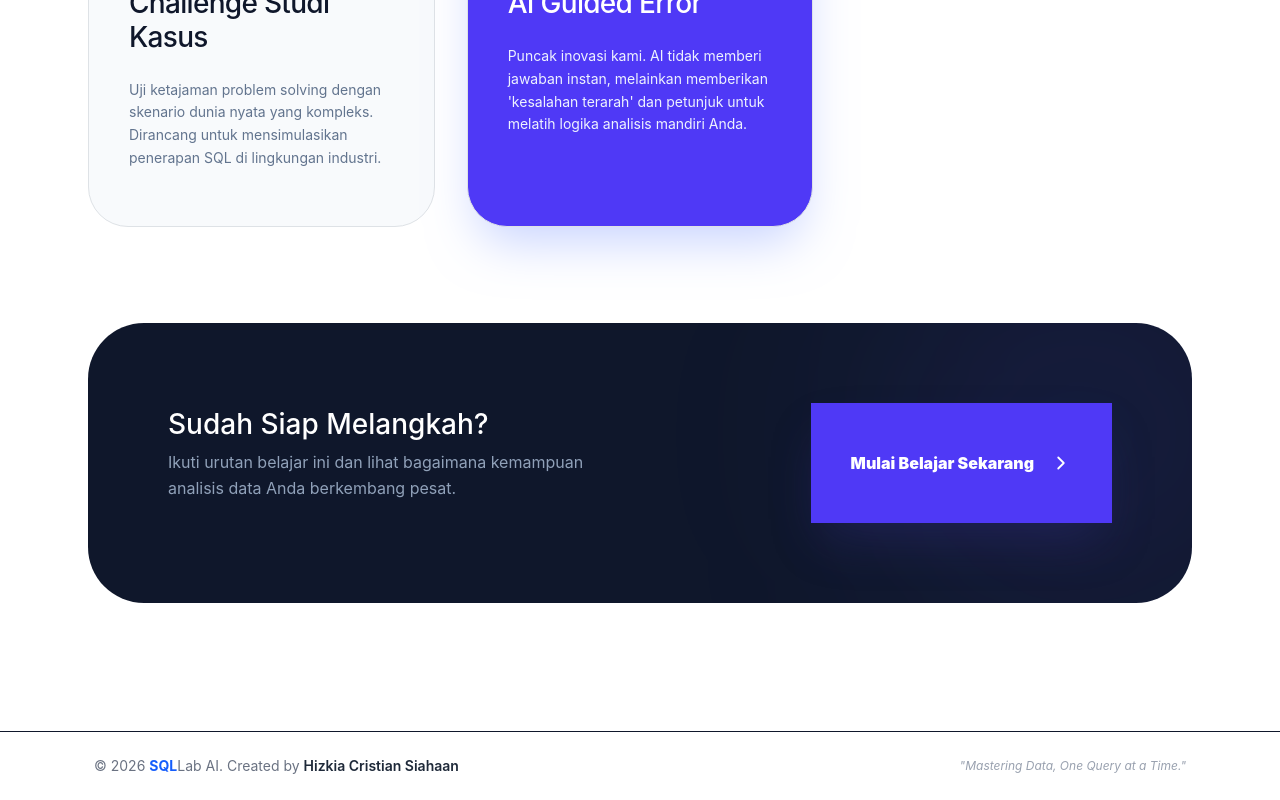
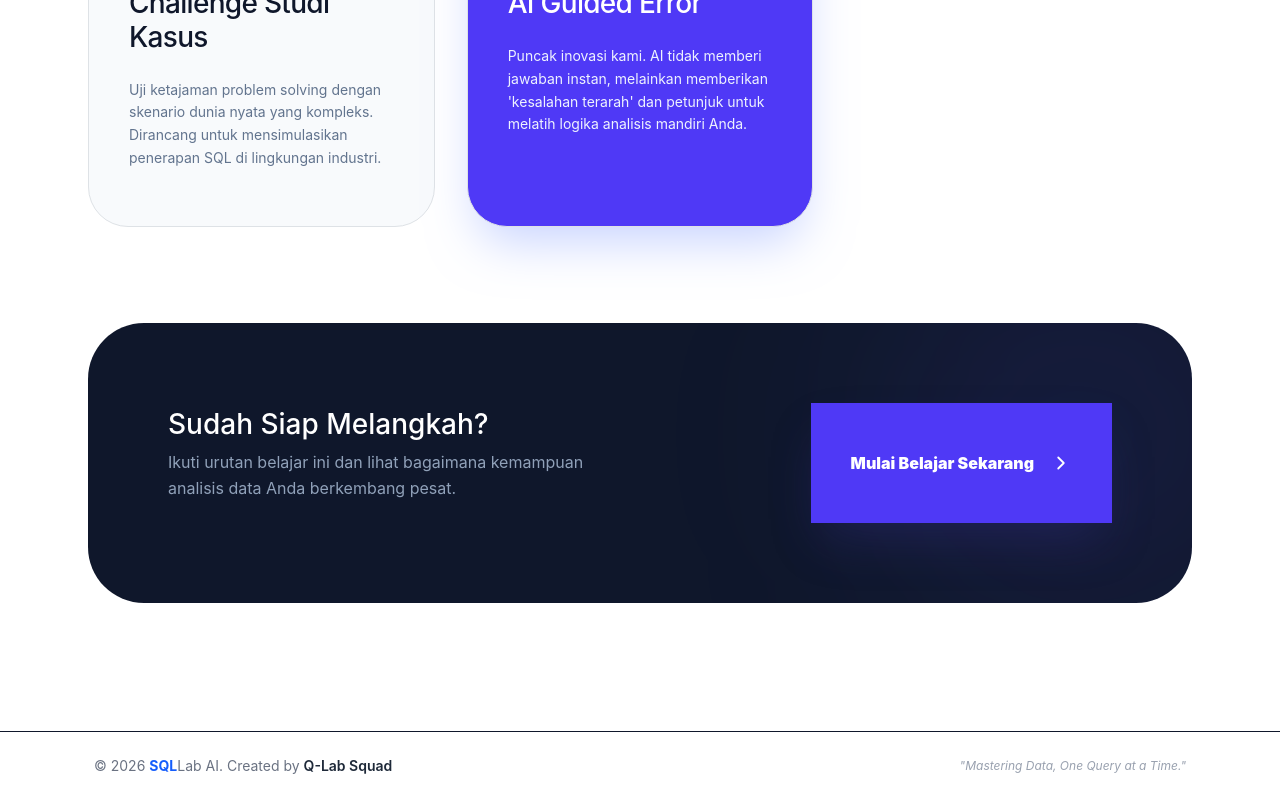
Before and after one commit to Hizkia-wa/QueryLab-AI, a React (Vite) app in the folder querylab-frontend/: page /solusi in a window 1280 px wide. Shown: the part 1029-1829 px from the top of the page. Built offline with nearby package versions, Linux system fonts and the light colour scheme.

Commit message:
menyelaraskan

```diff
--- a/querylab-frontend/src/App.jsx
+++ b/querylab-frontend/src/App.jsx
@@ -41,7 +41,7 @@ function App() {
             <div className="flex flex-col md:flex-row justify-between align-middle items-center gap-4">
               <p className="text-gray-500 text-sm mb-0">
                 &copy; {new Date().getFullYear()} <span className="font-bold text-blue-600">SQL</span>Lab AI.
-                Created by <span className="font-semibold text-gray-800">Hizkia Cristian Siahaan</span>
+                Created by <span className="font-semibold text-gray-800">Q-Lab Squad</span>
               </p>
               <div className="flex gap-4">
                 <span className="text-gray-400 text-xs italic">
--- a/querylab-frontend/src/components/QueryLabAI.jsx
+++ b/querylab-frontend/src/components/QueryLabAI.jsx
@@ -9,7 +9,7 @@ export default function QueryLabAI() {
   const [preview, setPreview] = useState(null);
   const [loading, setLoading] = useState(false);
   const [messages, setMessages] = useState([
-    { role: "bot", text: "Halo Hizkia! Ada kendala dengan tugas SQL atau coding-mu? Kirim soal atau fotonya di sini ya." }
+    { role: "bot", text: "Halo the Q-Selectors! Ada kendala dengan tugas SQL atau coding-mu? Kirim soal atau fotonya di sini ya." }
   ]);
   const fileInputRef = useRef(null);
 
```
Also changed, not shown: querylab-frontend/src/components/ChatAI.jsx (added).
